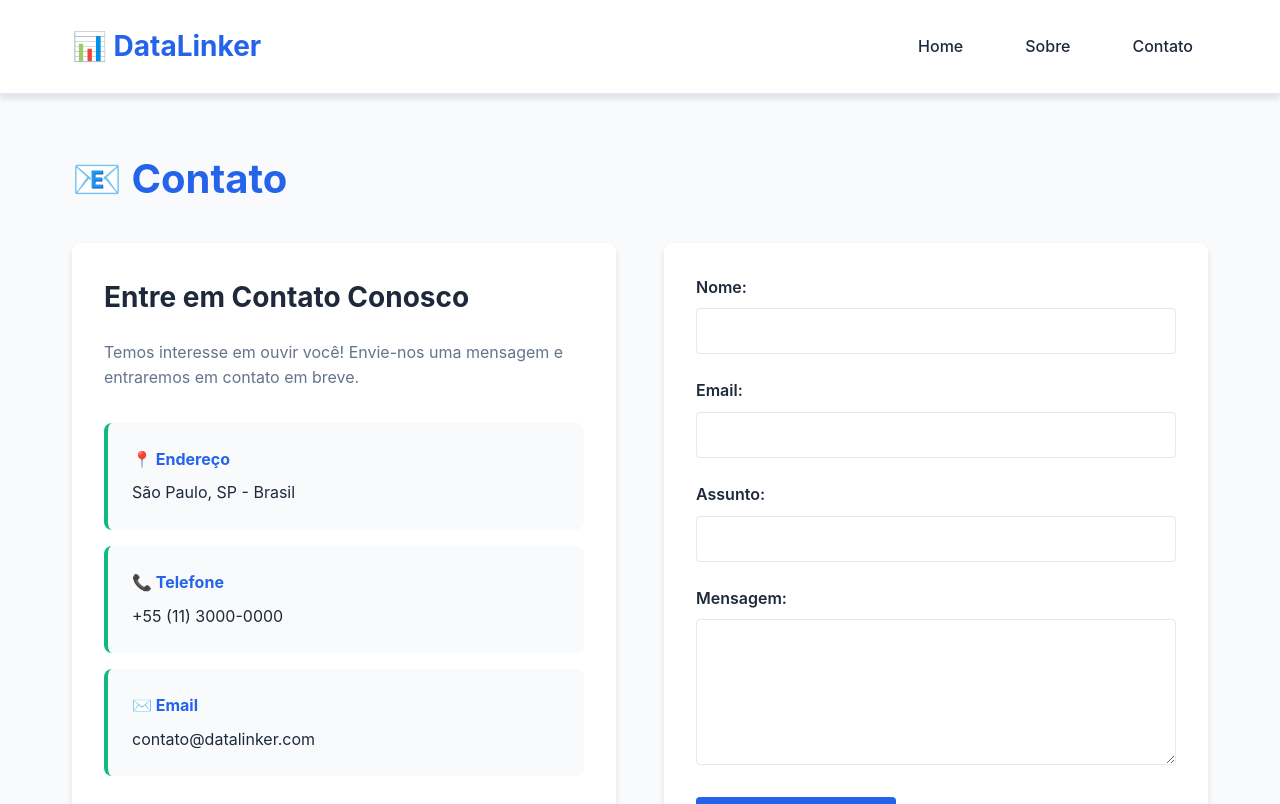
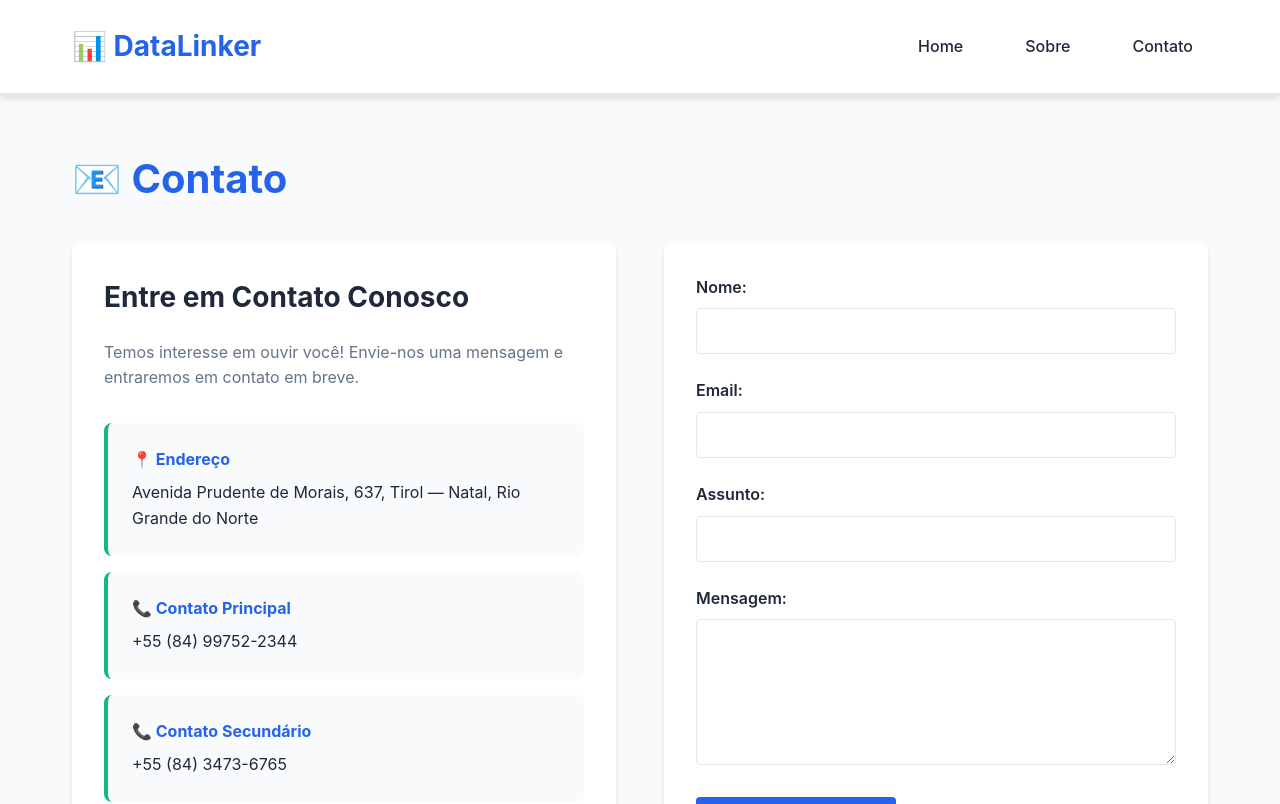
Before and after one commit to cruzp-wq/site-datalinker, a React (Vite) app in the folder datalinker-site/: page /#/contact in a window 1280 px wide. Shown: the top 804 px of the page. Built offline with nearby package versions, Linux system fonts and the light colour scheme.

Commit message:
chore: atualizar contatos (endereço, telefones e email)

```diff
--- a/datalinker-site/src/pages/Contact.tsx
+++ b/datalinker-site/src/pages/Contact.tsx
@@ -49,15 +49,19 @@ const Contact: React.FC = () => {
                     <div className="info-items">
                         <div className="info-item">
                             <h4>📍 Endereço</h4>
-                            <p>São Paulo, SP - Brasil</p>
+                            <p>Avenida Prudente de Morais, 637, Tirol — Natal, Rio Grande do Norte</p>
                         </div>
                         <div className="info-item">
-                            <h4>📞 Telefone</h4>
-                            <p>+55 (11) 3000-0000</p>
+                            <h4>📞 Contato Principal</h4>
+                            <p>+55 (84) 99752-2344</p>
+                        </div>
+                        <div className="info-item">
+                            <h4>📞 Contato Secundário</h4>
+                            <p>+55 (84) 3473-6765</p>
                         </div>
                         <div className="info-item">
                             <h4>✉️ Email</h4>
-                            <p>contato@datalinker.com</p>
+                            <p>contato@datalinker.com.br</p>
                         </div>
                     </div>
                 </div>
```
